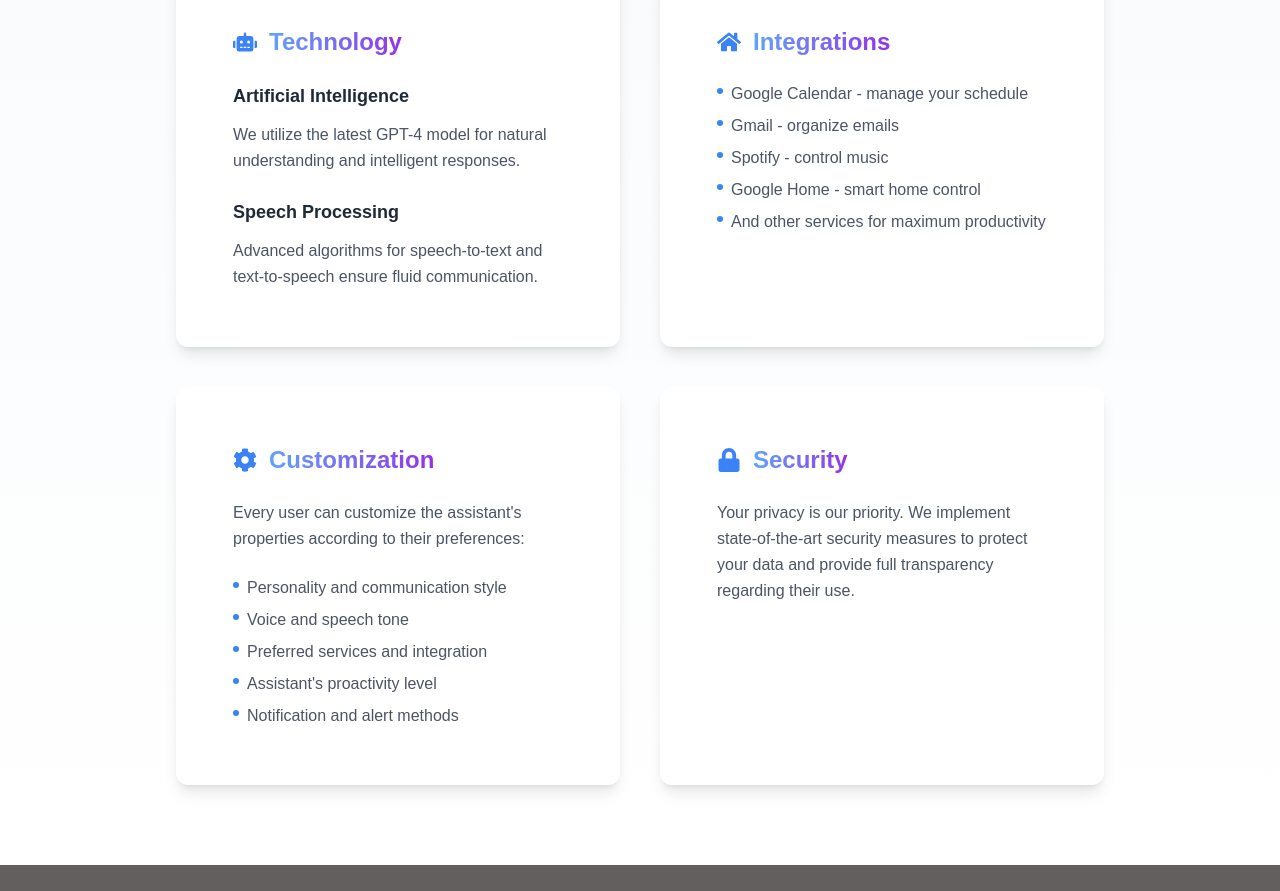
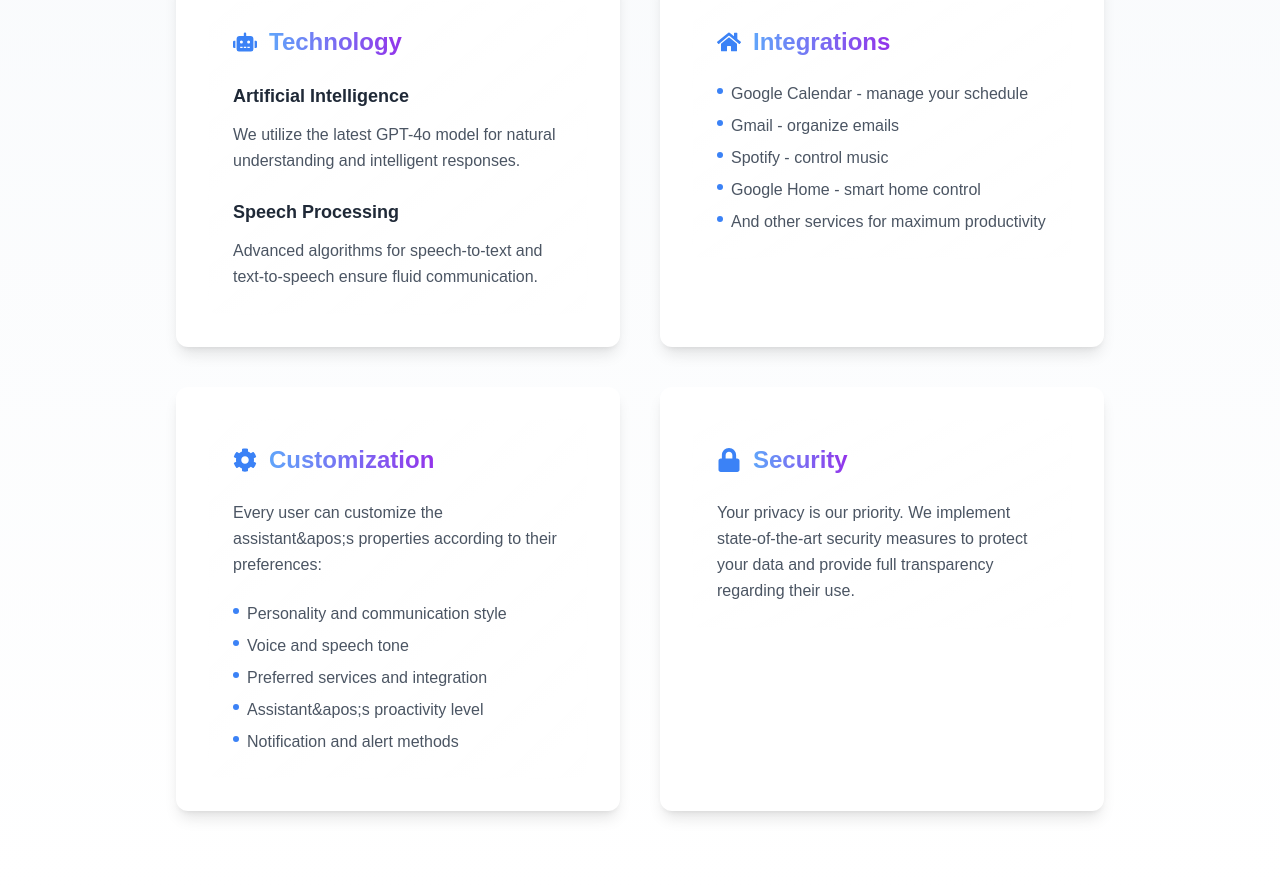
Before and after one commit to vencoslav1357/daeneris_website, a Next.js app: page / in a window 1280 px wide. Shown: the part 1340-2231 px from the top of the page. Before the commit the page ends 2205 px from the top, so only its background shows below. Built offline with nearby package versions, Linux system fonts and the light colour scheme.

Commit message:
apostrofes replaced by apos;

```diff
--- a/app/page.tsx
+++ b/app/page.tsx
@@ -49,7 +49,7 @@ export default function AboutPage() {
                         className="text-lg leading-relaxed dark:text-gray-300 text-gray-700 max-w-3xl mx-auto text-center mb-16"
                     >
                         Welcome to DaenerisAI, your advanced personal AI assistant that seamlessly integrates into your daily life.
-                        Inspired by concepts like Jarvis, we've created an intelligent companion that combines cutting-edge AI technology
+                        Inspired by concepts like Jarvis, we&apos;ve created an intelligent companion that combines cutting-edge AI technology
                         with practical functionality to enhance your productivity and lifestyle.
                     </motion.p>
 
@@ -64,8 +64,12 @@ export default function AboutPage() {
                             >
                                 <ContentSection
                                     id={section.id}
-                                    title={section.title}
-                                    content={section.content}
+                                    title={replaceApostrophes(section.title)}
+                                    content={section.content.map(item => ({
+                                      ...item,
+                                      text: item.text ? replaceApostrophes(item.text) : item.text,
+                                      bullets: item.bullets ? item.bullets.map(bullet => replaceApostrophes(bullet)) : undefined
+                                    }))}
                                     icon={getIconForSection(section.id)}
                                 />
                             </motion.div>
@@ -76,6 +80,9 @@ export default function AboutPage() {
         </section>
     );
 }
+const replaceApostrophes = (text: string): string => {
+  return text.replace(/'/g, '&apos;');
+};
 
 function getIconForSection(id: string) {
     switch(id) {
--- a/constants/index.ts
+++ b/constants/index.ts
@@ -592,7 +592,7 @@ export const aboutUsData = [
     content: [
       {
         subtitle: "Artificial Intelligence",
-        text: "We utilize the latest GPT-4 model for natural understanding and intelligent responses."
+        text: "We utilize the latest GPT-4o model for natural understanding and intelligent responses."
       },
       {
         subtitle: "Speech Processing",
```
